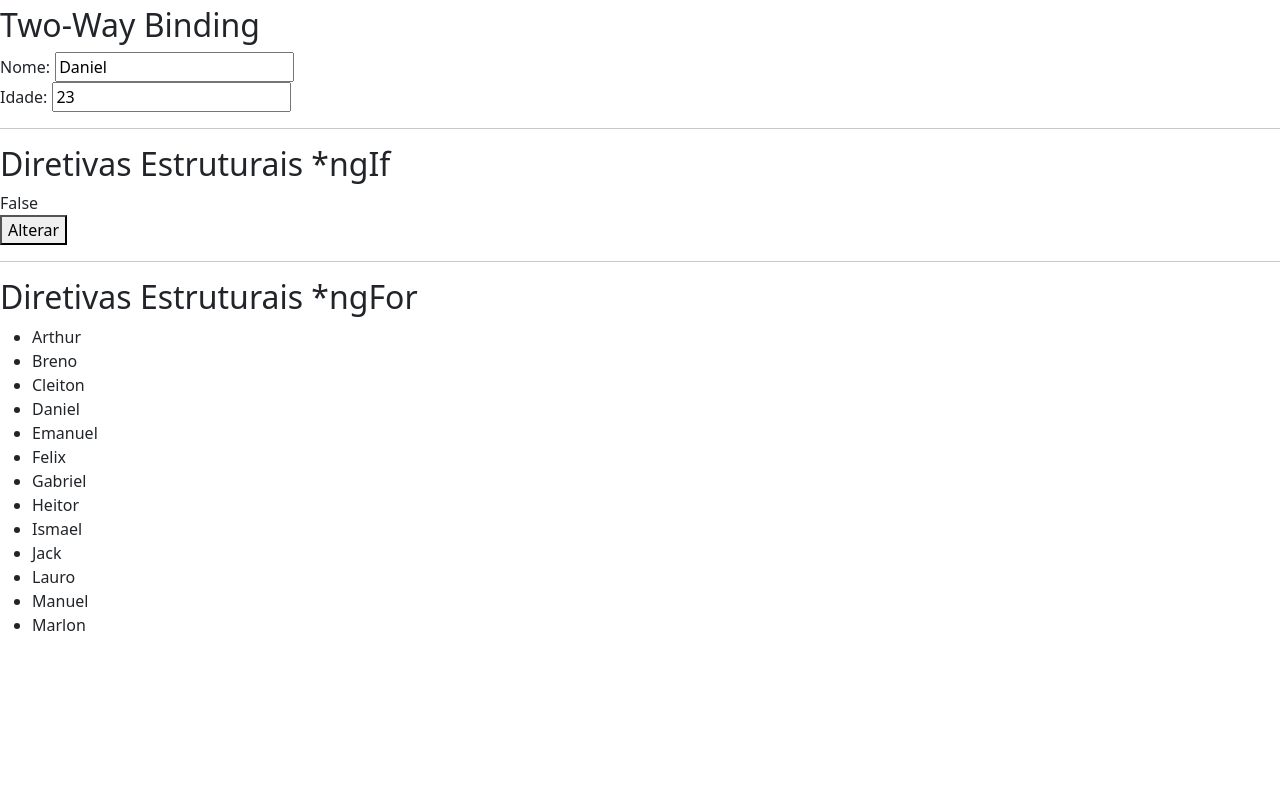
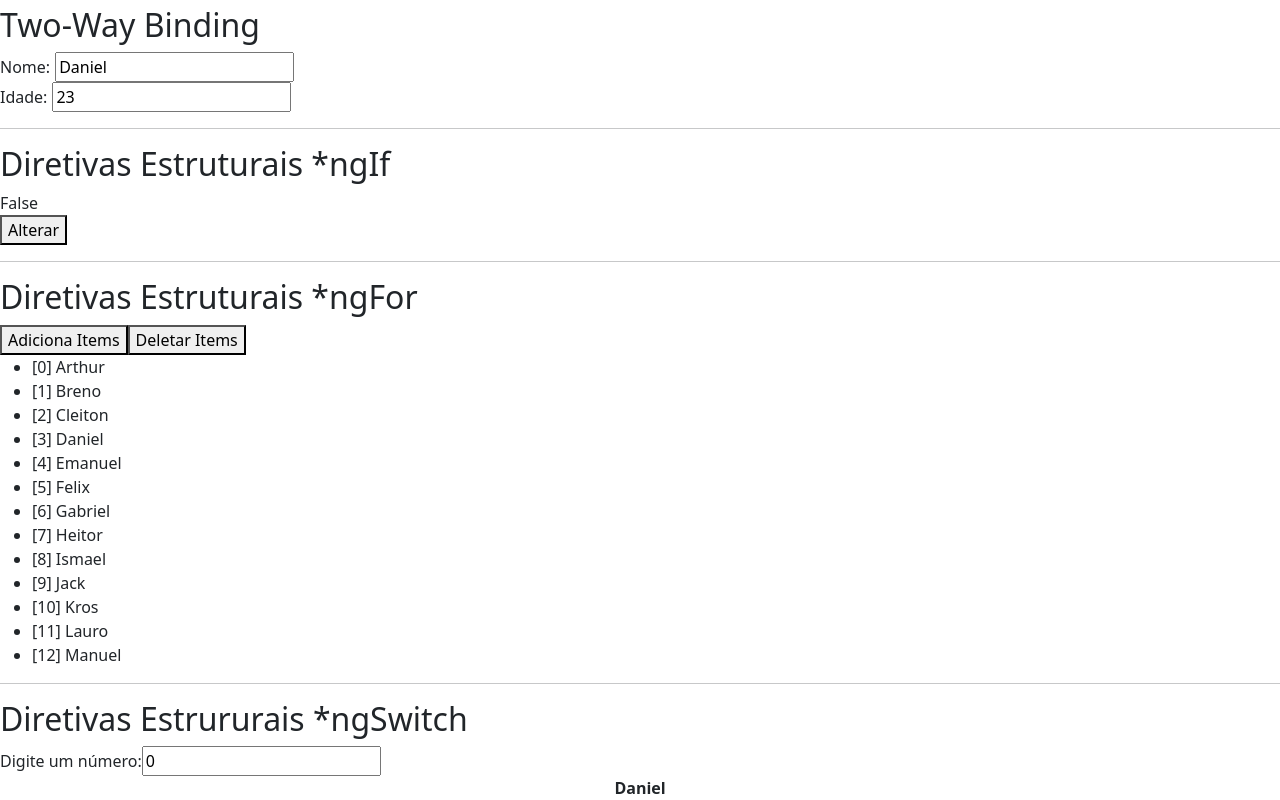
Before and after one commit to ZKros/Angular, an Angular app in the folder Estudos_Angular/: page / in a window 1280 px wide. Shown: the part 836-1636 px from the top of the page. Before the commit the page ends 1489 px from the top, so only its background shows below. Built offline with nearby package versions, Linux system fonts and the light colour scheme.

Commit message:
Diretivas Estruturais - ngSwitch

```diff
--- a/Estudos_Angular/src/app/diretivas-estruturais/diretivas-estruturais.component.html
+++ b/Estudos_Angular/src/app/diretivas-estruturais/diretivas-estruturais.component.html
@@ -19,7 +19,32 @@
 
 <div>
 	<h2>Diretivas Estruturais *ngFor</h2>
+	<div>
+		<button (click)="addItems()">Adiciona Items</button>
+		<button (click)="deleteItems()">Deletar Items</button>
+	</div>
 	<ul>
-		<li *ngFor="let item of items"> {{item.nome}} </li>
+		<li *ngFor="let item of items; let i = index;">[{{i}}] {{item.nome}} </li>
 	</ul>
 </div>
+
+<hr>
+
+<div>
+	<h2>Diretivas Estrururais *ngSwitch</h2>
+	<label> Digite um número:</label>
+	<input type="number" [(ngModel)]="selectNumber">
+	<div class="d-flex justify-content-around" [ngSwitch]="selectNumber">
+		<b *ngSwitchCase="0"> Daniel</b>
+		<b *ngSwitchCase="1"> Zero</b>
+		<b *ngSwitchCase="2"> Carlos</b>
+		<b *ngSwitchCase="3"> Arthur</b>
+		<b *ngSwitchCase="4"> Sara</b>
+		<b *ngSwitchCase="5"> Siqueira</b>
+		<b *ngSwitchCase="6"> Caio</b>
+		<b *ngSwitchCase="7"> Gabriel</b>
+		<b *ngSwitchCase="8"> Edson</b>
+		<b *ngSwitchCase="9"> Matheus</b>
+		<b *ngSwitchCase="10"> João</b>
+	</div>
+</div>
--- a/Estudos_Angular/src/app/diretivas-estruturais/diretivas-estruturais.component.ts
+++ b/Estudos_Angular/src/app/diretivas-estruturais/diretivas-estruturais.component.ts
@@ -7,20 +7,21 @@ import { Component, OnInit } from '@angular/core';
 })
 export class DiretivasEstruturaisComponent implements OnInit {
 	public hide!: boolean;
-	public items = [
-		{nome: 'Arthur'},
-		{nome: 'Breno'},
-		{nome: 'Cleiton'},
-		{nome: 'Daniel'},
-		{nome: 'Emanuel'},
-		{nome: 'Felix'},
-		{nome: 'Gabriel'},
-		{nome: 'Heitor'},
-		{nome: 'Ismael'},
-		{nome: 'Jack'},
-		{nome: 'Lauro'},
-		{nome: 'Manuel'},
-		{nome: 'Marlon'},
+	public selectNumber: number = 0;
+	public items: Array<{ nome: string }> = [
+		{ nome: 'Arthur' },
+		{ nome: 'Breno' },
+		{ nome: 'Cleiton' },
+		{ nome: 'Daniel' },
+		{ nome: 'Emanuel' },
+		{ nome: 'Felix' },
+		{ nome: 'Gabriel' },
+		{ nome: 'Heitor' },
+		{ nome: 'Ismael' },
+		{ nome: 'Jack' },
+		{ nome: 'Kros' },
+		{ nome: 'Lauro' },
+		{ nome: 'Manuel' },
 	]
 	constructor() { }
 
@@ -44,4 +45,20 @@ export class DiretivasEstruturaisComponent implements OnInit {
 			this.hide = false;
 		}
 	}
+
+	addItems() {
+		this.items.push({ nome: "Testando" });
+	}
+
+	deleteItems() {
+		this.items.pop()
+	}
+
+	sumNumber() {
+		this.selectNumber += 1;
+	}
+
+	subNumber() {
+		this.selectNumber -= 1;
+	}
 }
```
